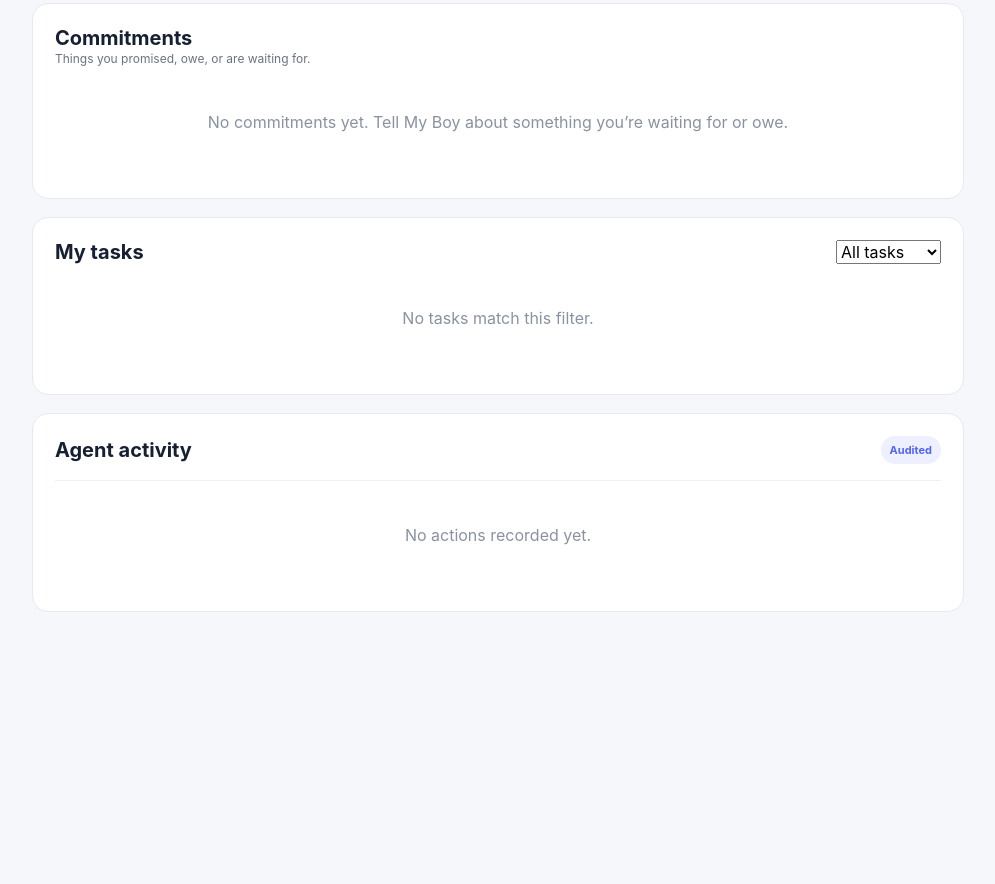
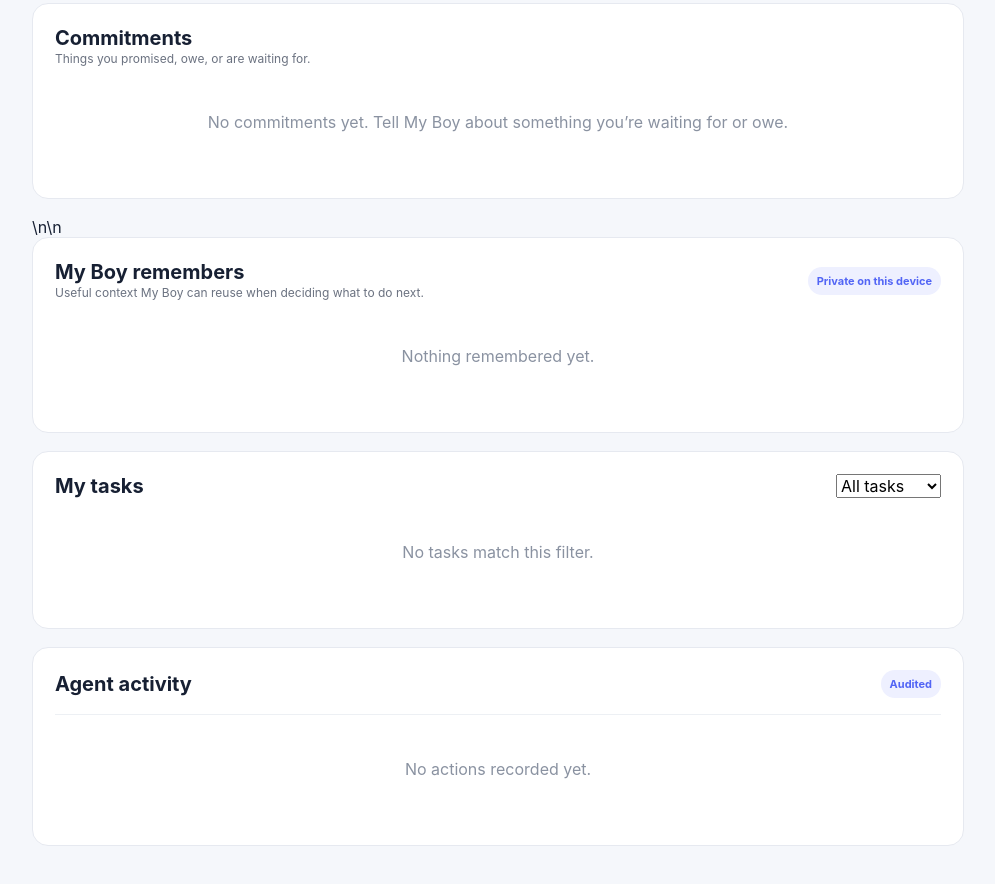
Before and after one commit to raedro/AI-Task-Assistent, a website: page index.html in a window 1280 px wide. Shown: the part 881-1765 px from the top of the page, without its empty margins (142-1137 px from the left). Before the commit the page ends 1553 px from the top, so only its background shows below. Drawn offline with Linux system fonts and the light colour scheme.

Commit message:
Add visible My Boy memory panel

```diff
--- a/index.html
+++ b/index.html
@@ -14,7 +14,7 @@
 <div id="suggestions" class="suggestions" aria-label="Suggested prompts"></div>
 <label for="quickInput">What’s going on?</label><textarea id="quickInput" rows="4" placeholder="مثال: المدير بده التقرير الخميس ولسه بستنى أرقام أحمد"></textarea><div class="capture-actions"><span class="muted small">Arabic and English supported. Nothing is saved without your approval.</span><button id="parseBtn">Let My Boy handle it</button></div><div id="preview" class="preview" hidden></div></section>
 
-<section class="panel"><div class="panel-head"><div><h2>Commitments</h2><p class="muted small">Things you promised, owe, or are waiting for.</p></div></div><div id="commitments" class="commitments"><p class="empty">No commitments yet.</p></div></section>
+<section class="panel"><div class="panel-head"><div><h2>Commitments</h2><p class="muted small">Things you promised, owe, or are waiting for.</p></div></div><div id="commitments" class="commitments"><p class="empty">No commitments yet.</p></div></section>\n\n<section class="panel"><div class="panel-head"><div><h2>My Boy remembers</h2><p class="muted small">Useful context My Boy can reuse when deciding what to do next.</p></div><span class="badge">Private on this device</span></div><div id="memory" class="commitments"><p class="empty">Nothing remembered yet.</p></div></section>
 
 <section class="panel"><div class="panel-head"><h2>My tasks</h2><select id="filter" aria-label="Filter tasks"><option value="all">All tasks</option><option value="pending">Pending</option><option value="done">Completed</option></select></div><div id="tasks" class="tasks"><p class="empty">No tasks yet. Tell My Boy what you need to do.</p></div></section>
 
```
